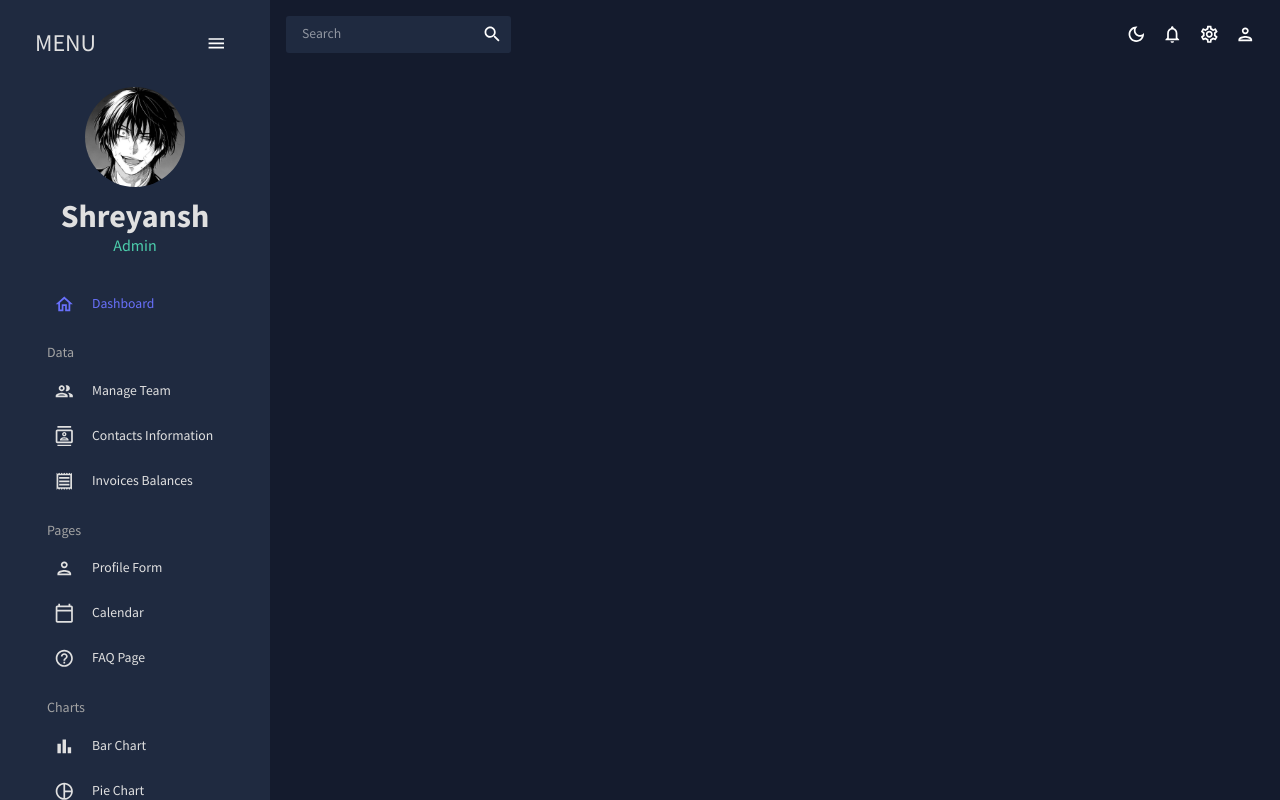
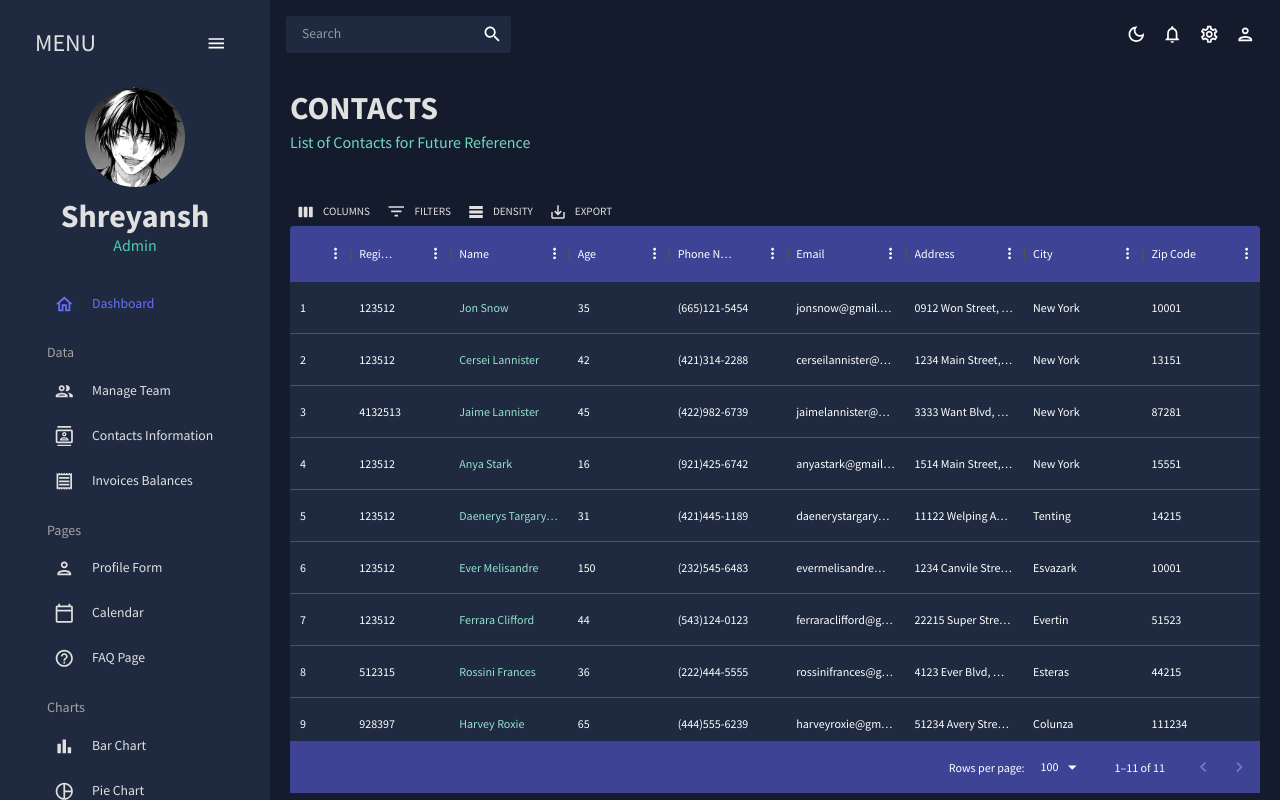
Before and after one commit to shreyanshxyz/admin-dashboard-frontend, a React (Create React App) app: page /contacts in a window 1280 px wide. Built offline with nearby package versions, Linux system fonts and the light colour scheme.

Commit message:
Finished up the Contacts Table. Both are now showcased on the App.

```diff
--- a/src/App.js
+++ b/src/App.js
@@ -4,9 +4,9 @@
 import Topbar from "./scenes/global/Topbar";
 import Sidebar from "./scenes/global/Sidebar";
 import Dashboard from "./scenes/dashboard";
-// import Team from "./scenes/team";
+import Team from "./scenes/team";
 // import Invoices from "./scenes/invoices";
-// import Contacts from "./scenes/contacts";
+import Contacts from "./scenes/contacts";
 // import Bar from "./scenes/bar";
 // import Form from "./scenes/form";
 // import Line from "./scenes/line";
@@ -31,8 +31,8 @@
             <Topbar />
             <Routes>
               <Route path="/" element={<Dashboard />} />
-              {/* <Route path="/team" element={<Team />} /> */}
-              {/* <Route path="/contacts" element={<Contacts />} /> */}
+              <Route path="/team" element={<Team />} />
+              <Route path="/contacts" element={<Contacts />} />
               {/* <Route path="/invoices" element={<Invoices />} /> */}
               {/* <Route path="/form" element={<Form />} /> */}
               {/* <Route path="/bar" element={<Bar />} /> */}
--- a/src/data/mockData.js
+++ b/src/data/mockData.js
@@ -1,4 +1,4 @@
-// import { tokens } from "../theme";
+import { tokens } from "../theme";
 
 export const mockDataTeam = [
   {
--- /dev/null
+++ b/src/scenes/contacts/index.jsx
@@ -0,0 +1,105 @@
+import { Box } from "@mui/material";
+import { DataGrid, GridToolbar } from "@mui/x-data-grid";
+import { tokens } from "../../theme";
+import { mockDataContacts } from "../../data/mockData";
+import Header from "../../components/Header";
+import { useTheme } from "@mui/material";
+
+const Contacts = () => {
+  const theme = useTheme();
+  const colors = tokens(theme.palette.mode);
+
+  //    it defines the columns object which describes the fields to be displayed in the data grid. Each field object specifies the field name (field), the header name (headerName), the width of the column (flex), the data type (type), and the alignment (headerAlign, align). The cellClassName attribute adds a CSS class to cells in the 'Name' column.
+  const columns = [
+    { field: "id", headerName: "ID", flex: 0.5 },
+    { field: "registrarId", headerName: "Registrar ID" },
+    {
+      field: "name",
+      headerName: "Name",
+      flex: 1,
+      cellClassName: "name-column--cell",
+    },
+    {
+      field: "age",
+      headerName: "Age",
+      type: "number",
+      headerAlign: "left",
+      align: "left",
+    },
+    {
+      field: "phone",
+      headerName: "Phone Number",
+      flex: 1,
+    },
+    {
+      field: "email",
+      headerName: "Email",
+      flex: 1,
+    },
+    {
+      field: "address",
+      headerName: "Address",
+      flex: 1,
+    },
+    {
+      field: "city",
+      headerName: "City",
+      flex: 1,
+    },
+    {
+      field: "zipCode",
+      headerName: "Zip Code",
+      flex: 1,
+    },
+  ];
+
+  //   In the return statement, the Header component is used to display a title and subtitle for the page. The data grid is then rendered using the DataGrid component with the rows of data and columns defined earlier, and a toolbar is added to it using the GridToolbar component.
+  return (
+    <Box m="20px">
+      <Header
+        title="CONTACTS"
+        subtitle="List of Contacts for Future Reference"
+      />
+      <Box
+        m="40px 0 0 0"
+        height="75vh"
+        sx={{
+          "& .MuiDataGrid-root": {
+            border: "none",
+          },
+          "& .MuiDataGrid-cell": {
+            borderBottom: "none",
+          },
+          "& .name-column--cell": {
+            color: colors.greenAccent[300],
+          },
+          "& .MuiDataGrid-columnHeaders": {
+            backgroundColor: colors.blueAccent[700],
+            borderBottom: "none",
+          },
+          "& .MuiDataGrid-virtualScroller": {
+            backgroundColor: colors.primary[400],
+          },
+          "& .MuiDataGrid-footerContainer": {
+            borderTop: "none",
+            backgroundColor: colors.blueAccent[700],
+          },
+          "& .MuiCheckbox-root": {
+            color: `${colors.greenAccent[200]} !important`,
+          },
+          "& .MuiDataGrid-toolbarContainer .MuiButton-text": {
+            color: `${colors.grey[100]} !important`,
+          },
+        }}
+      >
+        <DataGrid
+          rows={mockDataContacts}
+          columns={columns}
+          components={{ Toolbar: GridToolbar }}
+        />
+      </Box>
+    </Box>
+  );
+};
+
+export default Contacts;
```
